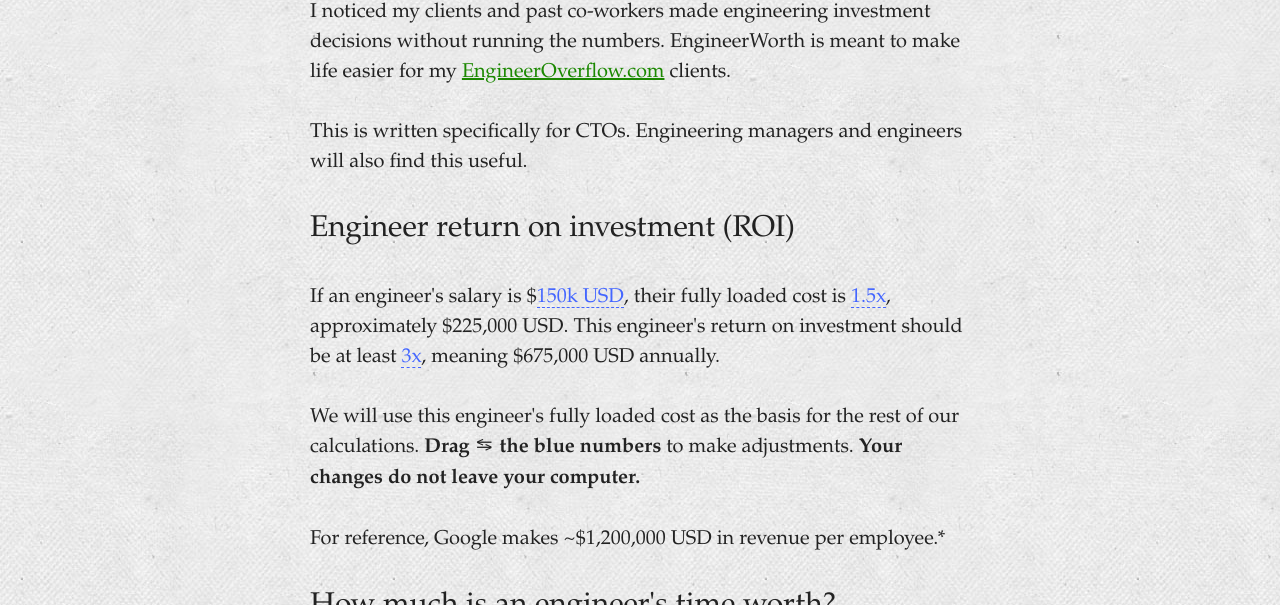
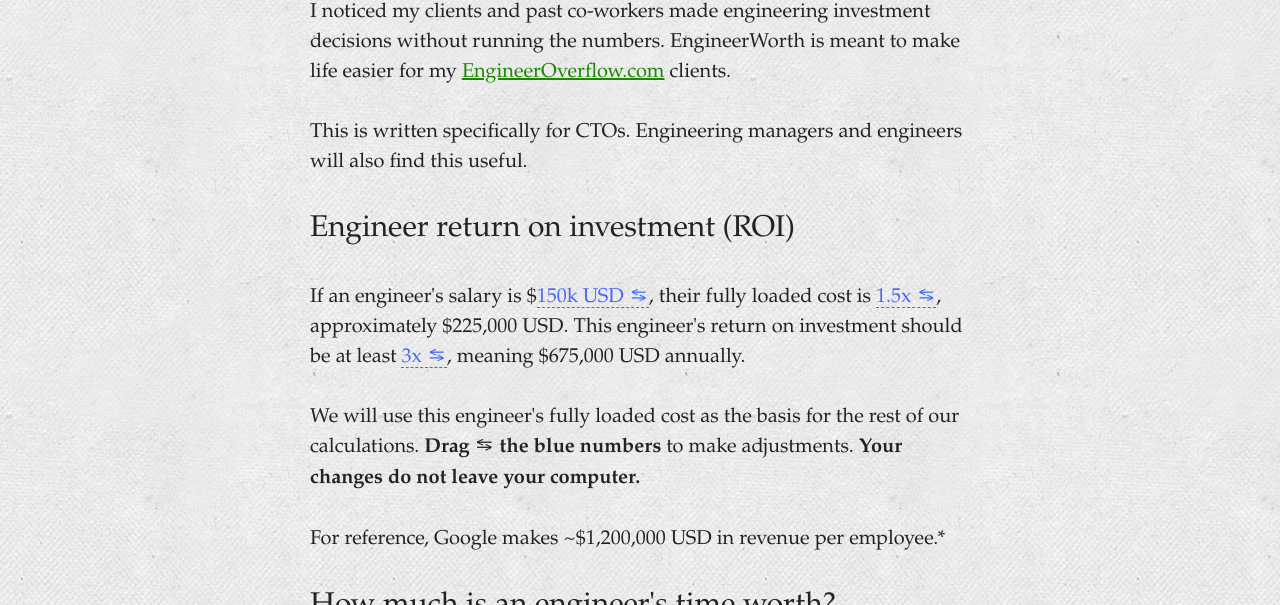
Before and after one commit to DTrejo/engineerworth.com, a website: page public/p.html in a window 1280 px wide. Shown: the part 495-1100 px from the top of the page. Drawn offline with nearby package versions, Linux system fonts and the light colour scheme; files that its build step writes are made by us from their sources.

Commit message:
small edit

```diff
--- a/public/p.html
+++ b/public/p.html
@@ -28,6 +28,7 @@
   <script src="http://html5shim.googlecode.com/svn/trunk/html5.js" type="text/javascript"></script>
   <![endif]-->
   <meta name="description" content="Value your engineering time and make better product decisions.">
+  <link rel="canonical" href="http://engineerworth.com/">
 
   <link rel="stylesheet" href="/stylesheets/index.css" type="text/css">
   <link rel="stylesheet" href="/TangleKit/TangleKit.css" type="text/css">
@@ -59,12 +60,12 @@
 
 <p>
   If an engineer's salary is
-  $<span data-var="salaryk" class="TKAdjustableNumber" data-min="40" data-max="1000">k USD</span>,
+  $<span data-var="salaryk" class="TKAdjustableNumber" data-min="40" data-max="1000">k USD ⇆</span>,
   their fully loaded cost is
-  <span data-var="flcMultiplier" class="TKAdjustableNumber" data-min="1" data-max="4">x</span>, approximately
+  <span data-var="flcMultiplier" class="TKAdjustableNumber" data-min="1" data-max="4">x ⇆</span>, approximately
   $<span data-var="flc" data-format="commas"> USD</span>.
   This engineer's return on investment should be at least
-  <span data-var="roiMultiplier" class="TKAdjustableNumber" data-min="1" data-max="100">x</span>, meaning
+  <span data-var="roiMultiplier" class="TKAdjustableNumber" data-min="1" data-max="100">x ⇆</span>, meaning
   $<span data-var="roi" data-format="commas"> USD</span> annually.
 </p>
 
@@ -102,6 +103,7 @@
   <span data-var="projectroi" class="TKAdjustableNumber" data-min="1" data-max="100">x return on investment,</span>
   meaning
   >$<span data-var="project" data-format="commas"> USD upside</span> annually.
+  <!-- TODO: add "on a 12-month project" -->
 </p>
 
 <h2 id="maintain">How much is maintenance worth?</h2>
```
Also changed, not shown: public/index.html (+4 -3 lines).
